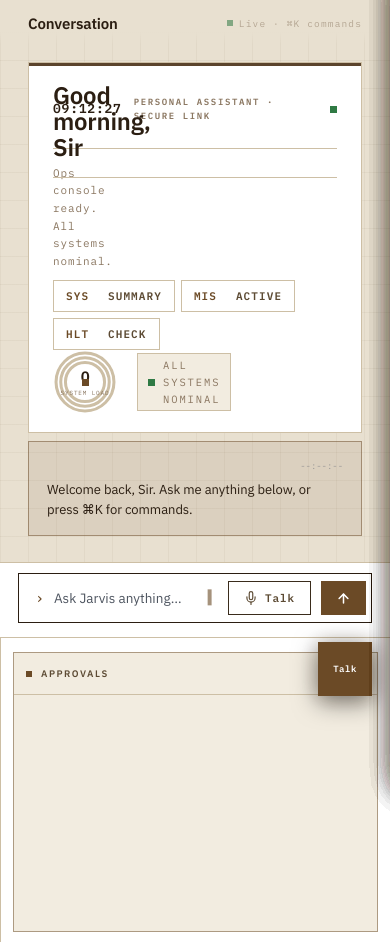
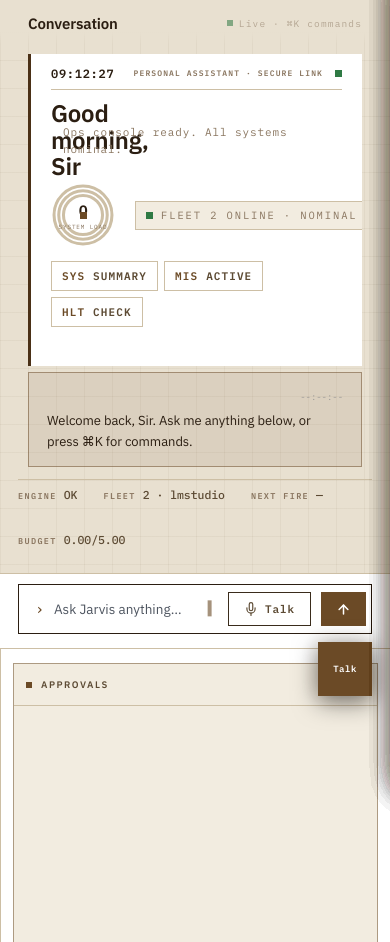
Before and after one commit to Akshat-lab886/Jarvis, a Flask app: page / in a window 390 px wide. Shown: the part 52-994 px from the top of the page. Run offline with Flask 3, Linux system fonts and the light colour scheme; data that the repository does not hold is empty; some libraries are stand-ins or nearby versions.

Commit message:
UI deep polish loops 1-3 (audit v46→v54)
Loop 1 (v47): hero spine lock (3px left spine, flush content, meta single
band), ledger-tape sys rows (ruled lines, own class), kill connect-spam
rows (ticker note on reconnect, intro kept), parchment code-chip recipe
(bg-1/soft/espresso, zero radius).

Loop 2 (v48): kill AGENT LOG boot-blocker (terminal muted at boot, still
unmutes on command), idle-deck kit (intro kept, transcript top-justified,
live ENGINE/FLEET/NEXT/BUDGET strip, hides on flow).

Loop 3 (v49–v54): fleet-count single source (fleet-wins hero pill, load
pin, idle-deck mirror), narrow-grid hero (grid-locked, greet-only wrap,
line rules + hairline), dead-layer cleanup (hud-frame node deleted),
motion law (msg/palette/mic-fab instant, drawer none), intro restored.
Design-law deltas: zero radius, no emoji, no blur/glass, tabular nums.

````diff
--- a/static/script.js
+++ b/static/script.js
@@ -122,18 +122,21 @@ function setConnState(online) {
     if (d) d.classList.toggle('off', !online);
 }
 
-// Connection status
+// Connection status — quiet ticker note on reconnect; no transcript rows.
 socket.on('connect', () => {
     console.log('Connected to Jarvis server');
     setConnState(true);
     updateStatus('SYSTEMS NOMINAL');
-    addMessage("SYSTEM: Connected to Jarvis");
+    if (window._bootedOnce) {
+        const tl = document.getElementById('ticker-line');
+        if (tl) tl.textContent = 'LINK RECOVERED · ' + new Date().toLocaleTimeString('en-US', { hour12: false });
+    }
+    window._bootedOnce = true;
 });
 
 socket.on('disconnect', () => {
     console.log('Disconnected from Jarvis server');
     setConnState(false);
-    addMessage("SYSTEM: Connection lost");
     updateStatus("DISCONNECTED", "offline");
 });
 
@@ -207,9 +210,10 @@ socket.on('ai_text_stream_end', () => {
 
 // Live Agent Log — a contained overlay: capped rows, auto-hide after a
 // quiet beat, and an explicit dismiss. Rows live in .term-body so the
-// header + close control never scroll away.
+// header + close control never scroll away. Muted at boot so it never
+// covers the idle deck; a user command unmutes it.
 const TERMINAL_MAX_ROWS = 120;
-let terminalMuted = false;
+let terminalMuted = true;
 let terminalHideTimer = null;
 
 function terminalAutoHide() {
@@ -533,13 +537,21 @@ window.__emitVitals = function (vitals) {
     if (hc) hc.textContent = String(vitals.cpu);
     const hs = document.getElementById('hero-status');
     if (hs) {
-        // Real fleet state beats a static slogan (density law).
+        // Real fleet state beats a static slogan (density law); a live
+        // load warning pins the pill until load clears.
         const n = (window._fleetOnline != null) ? window._fleetOnline : null;
-        hs.textContent =
-            vitals.cpu > 85 ? 'HIGH LOAD — CPU ' + vitals.cpu + '%' :
-            vitals.battery < 15 ? 'POWER LOW — ' + vitals.battery + '%' :
-            n != null ? `FLEET ${n} ONLINE · NOMINAL` :
-            'ALL SYSTEMS NOMINAL';
+        if (vitals.cpu > 85) {
+            hs.textContent = 'HIGH LOAD — CPU ' + vitals.cpu + '%';
+            hs.dataset.pin = 'load';
+        } else if (vitals.battery < 15) {
+            hs.textContent = 'POWER LOW — ' + vitals.battery + '%';
+            hs.dataset.pin = 'load';
+        } else {
+            hs.textContent = n != null
+                ? `FLEET ${n} ONLINE · NOMINAL`
+                : 'ALL SYSTEMS NOMINAL';
+            delete hs.dataset.pin;
+        }
     }
 
     // Timestamp
@@ -996,7 +1008,6 @@ if (chatInput && cmdWrap) {
     });
 }
 
-// --- CHAT INPUT ---
 function sendText(text) {
     text = text || chatInput.value.trim();
     if (text) {
@@ -1875,8 +1886,8 @@ function formatMarkdown(text) {
         .replace(/</g, "&lt;")
         .replace(/>/g, "&gt;");
 
-    escaped = escaped.replace(/```([\s\S]*?)```/g, '<pre style="background:rgba(0,0,0,0.4);padding:8px 12px;border-radius:4px;border:1px solid rgba(255,255,255,0.1);overflow-x:auto;margin:6px 0;font-family:var(--font-mono);font-size:12px;"><code>$1</code></pre>');
-    escaped = escaped.replace(/`([^`]+)`/g, '<code style="background:rgba(255,255,255,0.08);padding:2px 6px;border-radius:3px;font-family:var(--font-mono);font-size:12px;">$1</code>');
+    escaped = escaped.replace(/```([\s\S]*?)```/g, '<pre style="background:var(--bg-1);padding:8px 12px;border-radius:0;border:1px solid var(--line-soft);overflow-x:auto;margin:6px 0;font-family:var(--font-mono);font-size:12px;"><code>$1</code></pre>');
+    escaped = escaped.replace(/`([^`]+)`/g, '<code style="background:var(--bg-1);padding:2px 6px;border-radius:0;font-family:var(--font-mono);font-size:12px;">$1</code>');
     escaped = escaped.replace(/\*\*([^*]+)\*\*/g, '<strong>$1</strong>');
     escaped = escaped.replace(/\*([^*]+)\*/g, '<em>$1</em>');
     escaped = escaped.replace(/\n/g, '<br>');
@@ -2914,6 +2925,7 @@ if (studyBtn) {
             const res = await fetch('/api/providers');
             if (!res.ok) return;
             const d = await res.json();
+            setFleetFromProviders(d);
             renderFleet(d);
             renderProviders(d);
             renderMcp(d);
@@ -2922,13 +2934,30 @@ if (studyBtn) {
     window.refreshLlmFleet = refreshLlm;   // hook point for openPanel
 
     // Publish live fleet size for the hero gauge status line.
+    // Shape: { providers: [ {name, ...} ] }. Idempotent: also rewrites
+    // the hero pill when it is not pinned to a load warning.
     async function publishFleetCount() {
         try {
             const res = await fetch('/api/providers');
             if (!res.ok) return;
             const d = await res.json();
-            window._fleetOnline = (d.providers || []).length;
+            setFleetFromProviders(d);
         } catch (_) { /* offline */ }
+    }
+    function setFleetFromProviders(d) {
+        const provs = (d && d.providers) || [];
+        window._fleetOnline = provs.length;
+        window._fleetName = provs.length ? String(provs[0].name || provs[0]) : '';
+        // Mirror into the idle-deck footer: FLEET n · first-name.
+        const im = document.getElementById('im-fleet');
+        if (im) im.textContent = provs.length
+            ? `${provs.length} · ${window._fleetName.split('/').pop()}`
+            : '—';
+        // Hero pill follows fleet when it is not pinned to a load warning.
+        const hs = document.getElementById('hero-status');
+        if (hs && hs.dataset.pin !== 'load' && provs.length) {
+            hs.textContent = `FLEET ${provs.length} ONLINE · NOMINAL`;
+        }
     }
     publishFleetCount();
     setInterval(publishFleetCount, 60000);
@@ -3093,5 +3122,23 @@ if (studyBtn) {
                       'warn', 5000);
             setTimeout(() => location.href = '/onboarding', 1600);
         }
+
+        // Idle-meta strip: mirror live strip data into the deck's footer row.
+        // Shows once real data arrives; hides as soon as chat flows.
+        try {
+            const im = document.getElementById('idle-meta');
+            if (im) {
+                const set = (id, v) => { const e = document.getElementById(id); if (e) e.textContent = v; };
+                set('im-engine', String(d.status || 'OK').toUpperCase());
+                const fl = (window._fleetOnline != null)
+                    ? `${window._fleetOnline} · ${String((window._fleetName || '')).split('/').pop()}`.replace(' · $', '')
+                    : 'SYNC…';
+                const fle = document.getElementById('im-fleet');
+                if (fle && fle.textContent === '—') fle.textContent = fl;
+                set('im-next', '—');
+                set('im-budget', d.budget ? `${Number(d.budget.spent_usd || 0).toFixed(2)}/${Number(d.budget.limit_usd || 0).toFixed(2)}` : '—');
+                im.classList.add('live');
+            }
+        } catch (_) {}
     } catch (_) {}
 })();
--- a/static/style.css
+++ b/static/style.css
@@ -74,8 +74,18 @@ body {
 ::-webkit-scrollbar-thumb:hover { background: #3A424E; }
 
 /* HUD corner brackets — §9 (fixed overlay, pointer-events none) */
-.hud-frame { position: fixed; inset: 0; z-index: 4; display: flex;
-             flex-wrap: wrap; pointer-events: none; }
+/* dead nodes from earlier layers — hud corners only ever existed on the
+   dark theme; parchment killed them but left the orphan markup styled */
+.hud-frame { display: none !important; }
+body.theme-parchment .hud-frame { display: none !important; }
+
+/* MOTION LAW: only the §9 cinematic devices keep time — stream cursor
+   blink, live-dot/reactor/core pulse, header waveform, voice scope +
+   voice cursor. Everything else cuts instantly. */
+.msg { animation: none; }
+.palette { animation: none; }
+.mobile-mic-btn.listening { animation: none; }
+body.theme-parchment .drawer { transition: none; }
 .hud-frame span {
     display: block; width: 18px; height: 18px;
     border: 1px solid rgba(255, 176, 0, .35); box-sizing: border-box;
@@ -2029,6 +2039,77 @@ body.theme-parchment .hero-band {
     background: var(--accent-hi); opacity: .9;
 }
 
+/* — hero band: LEFT 3px spine (grid-locked), no border-shadow split —
+   hero content is flush to the spine; meta stays a single band. */
+body.theme-parchment .hero-card {
+    border: none;
+    border-left: 3px solid var(--accent-hi);
+    box-shadow: none;
+}
+body.theme-parchment .hero-band { display: none; }
+
+/* — feed density: hero+head compact, transcript claims space — */
+body.theme-parchment .hero { padding: 10px 28px 4px; }
+body.theme-parchment .hero-card { padding: 14px 20px 14px; max-width: 760px; }
+body.theme-parchment .hero-meta { padding-bottom: 8px; margin-bottom: 8px; }
+body.theme-parchment .hm-lbl { position: static; }
+body.theme-parchment .hero-greet { font-size: 22px; }
+body.theme-parchment .hero-sub { margin-top: 3px; }
+body.theme-parchment .hero-rule { margin: 10px 0; }
+body.theme-parchment .feed-head { padding: 12px 28px 8px; }
+body.theme-parchment .feed-scroll { justify-content: flex-start; }
+
+/* — LOOP 2 idle-deck kit: ledger-tape + live meta — */
+
+/* LEDGER TAPE: system rows are ruled ledger lines (own class; .msg
+   stays the bordered record style) — */
+body.theme-parchment .msg.sys {
+    background: transparent; border: none; border-bottom: 1px dotted var(--line-soft);
+    box-shadow: none; padding: 3px 16px 3px 0;
+}
+body.theme-parchment .msg.sys .body { color: var(--text-3); font-size: 11px; font-family: var(--font-mono); letter-spacing: .02em; }
+
+/* — idle-meta: live instrument strip under the transcript; present once
+   real data arrives, hidden the instant conversation flows — */
+body.theme-parchment .idle-meta {
+    display: none; flex: none;
+    margin: 2px 28px 8px; padding: 6px 0 0;
+    border-top: 1px solid var(--line-soft);
+    font-family: var(--font-mono); font-variant-numeric: tabular-nums;
+}
+body.theme-parchment .idle-meta.live { display: flex; gap: 26px; }
+body.theme-parchment .feed.busy .idle-meta { display: none; }
+body.theme-parchment .idle-meta .im-cell { display: flex; align-items: baseline; gap: 7px; min-width: 0; }
+body.theme-parchment .idle-meta .im-lbl { font-size: 8.5px; font-weight: 600; letter-spacing: .16em; color: var(--text-3); }
+body.theme-parchment .idle-meta .im-val { font-size: 11.5px; font-weight: 500; color: var(--text-2); white-space: nowrap; overflow: hidden; text-overflow: ellipsis; max-width: 240px; }
+
+/* — narrow feed: hero stacks grid-locked (no overlap), tools clamp —
+   greet is the ONLY cell allowed to wrap; clock/meta hold one line. */
+@media (max-width: 720px) {
+    body.theme-parchment .hero-card {
+        display: grid; grid-template-columns: minmax(0,1fr) auto;
+        grid-template-areas:
+            "meta meta" "greet gauge" "tools tools" "chips chips";
+        gap: 4px 12px; align-items: center;
+        padding-top: 10px;
+    }
+    body.theme-parchment .hero-meta { grid-area: meta; flex-wrap: nowrap; padding-bottom: 6px; margin-bottom: 6px; min-width: 0; }
+    body.theme-parchment .hm-id { font-size: 12px; flex: none; }
+    body.theme-parchment .hm-lbl { white-space: nowrap; overflow: hidden; text-overflow: ellipsis; min-width: 0; font-size: 8px; letter-spacing: .14em; }
+    body.theme-parchment .hero-greet { grid-area: greet; min-width: 0; font-size: 24px; line-height: 1.1; overflow-wrap: normal; word-break: normal; hyphens: none; text-wrap: balance; }
+    body.theme-parchment .hero-tools { grid-area: tools; min-width: 0; }
+    body.theme-parchment .hero-chips { grid-area: chips; }
+    body.theme-parchment .hero-card .gauge { grid-area: gauge; }
+    body.theme-parchment .hero-tools .wordmark { display: none; }
+    body.theme-parchment .hstatus-pill { font-size: 9px; padding: 5px 10px; white-space: nowrap; max-width: 100%; }
+    body.theme-parchment .hero-chips button { padding: 7px 10px; }
+    body.theme-parchment .hero-chips button b { width: auto; }
+    body.theme-parchment .idle-meta { margin: 2px 18px 8px; gap: 16px; flex-wrap: wrap; }
+}
+
+/* — stale dead nodes from earlier layers — */
+body.theme-parchment .toast .abtn { background: var(--bg-1); }
+
 /* — capabilities rows: text chips replace emoji, cap-name ellipsis — */
 body.theme-parchment .row .t { overflow: hidden; text-overflow: ellipsis; white-space: nowrap; }
 body.theme-parchment .row .m { overflow: hidden; text-overflow: ellipsis; white-space: nowrap; display: block; }
--- a/templates/index.html
+++ b/templates/index.html
@@ -7,14 +7,12 @@
     <link rel="preconnect" href="https://fonts.googleapis.com">
     <link rel="preconnect" href="https://fonts.gstatic.com" crossorigin>
     <link href="https://fonts.googleapis.com/css2?family=IBM+Plex+Mono:wght@400;500;600&family=IBM+Plex+Sans:wght@400;500;600&display=swap" rel="stylesheet">
-    <link rel="stylesheet" href="{{ url_for('static', filename='style.css') }}?v=46">
+    <link rel="stylesheet" href="{{ url_for('static', filename='style.css') }}?v=54">
     <script src="https://cdnjs.cloudflare.com/ajax/libs/socket.io/4.0.1/socket.io.js"></script>
     <script src="https://cdnjs.cloudflare.com/ajax/libs/qrcodejs/1.0.0/qrcode.min.js"></script>
 </head>
 <body class="theme-parchment">
 <div class="panel-backdrop" id="panel-backdrop"></div>
-<div class="hud-frame" id="hud-frame"><span></span><span></span><span></span><span></span></div>
-
 <div class="container">
 
     <!-- ═══ SIDEBAR ═══ -->
@@ -150,6 +148,12 @@
         </div>
         <div id="message-container" class="feed-scroll">
             <div class="msg intro" id="intro-msg"><span class="ts">--:--:--</span><span class="dir">·</span><span class="body">Welcome back, Sir. Ask me anything below, or press ⌘K for commands.</span></div>
+        </div>
+        <div class="idle-meta" id="idle-meta">
+            <div class="im-cell"><span class="im-lbl">ENGINE</span><span class="im-val" id="im-engine">SYNC…</span></div>
+            <div class="im-cell"><span class="im-lbl">FLEET</span><span class="im-val" id="im-fleet">—</span></div>
+            <div class="im-cell"><span class="im-lbl">NEXT FIRE</span><span class="im-val" id="im-next">—</span></div>
+            <div class="im-cell"><span class="im-lbl">BUDGET</span><span class="im-val num" id="im-budget">—</span></div>
         </div>
     </main>
 
@@ -472,6 +476,6 @@ try {
     if (el) el.textContent = g;
 } catch (e) {}
 </script>
-<script src="{{ url_for('static', filename='script.js') }}?v=46"></script>
+<script src="{{ url_for('static', filename='script.js') }}?v=54"></script>
 </body>
 </html>
````
